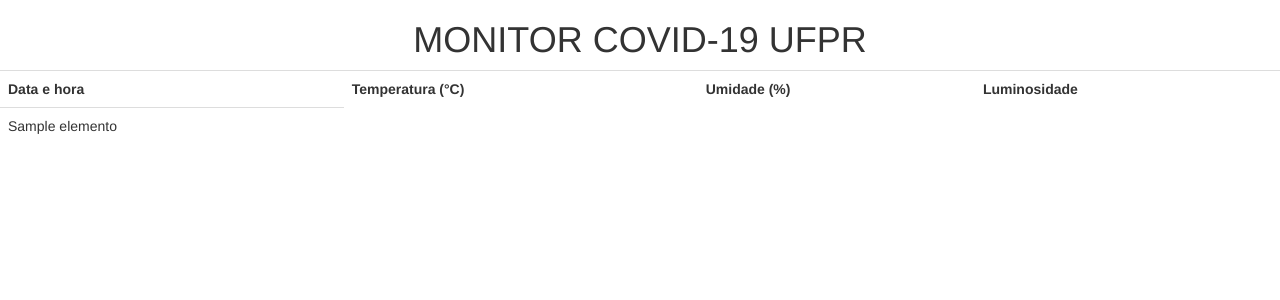
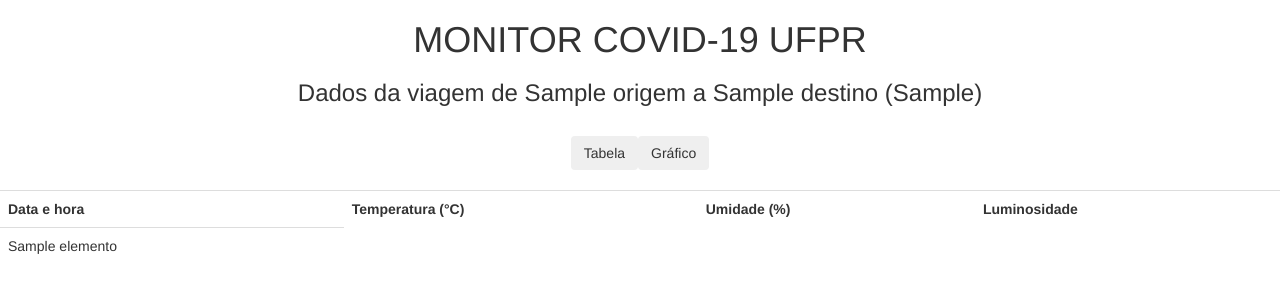
Before and after one commit to luckhassel/TCCUFPR, a Flask app: template templates/data.html in a window 1280 px wide. Shown: the top 300 px of the page. Run offline with Flask 2, Linux system fonts and the light colour scheme; the template is opened without the code that fills it: most values are stand-ins (such as "Sample title", 1, 10 or a date in 2020); some libraries are stand-ins or nearby versions.

Commit message:
implementing charts

```diff
--- a/app.py
+++ b/app.py
@@ -1,21 +1,24 @@
 from flask import Flask, render_template,request,jsonify
-from bson import ObjectId, json_util
+from bson import json_util
 from pymongo import MongoClient
 import os
 import qrcode
 import ast
 from datetime import datetime, timedelta
+import base64
 
 app = Flask(__name__)
 
 qr_images = os.path.join('static', 'images')
 app.config['QRIMAGES'] = qr_images
 
-client = MongoClient(os.environ['CUSTOMCONNSTR_DBCONNECTION'])
+client = MongoClient("mongodb://dbcovid:jJKZMcJ1Uhh0kVVzVDXCubicG6UBkLreHJcR4uY830VRAEFtk3Tw0w6RJn7xm93wDEiaMFj9ukJIbIQIgg62rg==@dbcovid.mongo.cosmos.azure.com:10255/?ssl=true&replicaSet=globaldb&retrywrites=false&maxIdleTimeMS=120000&appName=@dbcovid@")
+#client = MongoClient(os.environ['CUSTOMCONNSTR_DBCONNECTION'])
 db = client.mymongodb
-todos = db.coviddata
+dados_viagem = db.coviddata
 
-BASE_URL = "https://covid19ufpr.azurewebsites.net/get/"
+BASE_URL = "https://127.0.0.1:5000/get/"
+#BASE_URL = "https://covid19ufpr.azurewebsites.net/get/"
 
 @app.route('/', methods=['GET'])
 def main_page():
@@ -29,28 +32,47 @@ def post_data(id):
     temperatura=data_received["temperatura"]
     umidade = data_received["umidade"]
     luminosidade = data_received["luminosidade"]
-    todos.insert({"hashid": id, "periodo": dt_string,"temperatura": temperatura, "umidade": umidade, "luminosidade": luminosidade})
+    dados_viagem.insert({"hashid": id, "periodo": dt_string,"temperatura": temperatura, "umidade": umidade, "luminosidade": luminosidade})
     return jsonify({"status": "OK", "id": id, "periodo":dt_string, "temperatura": temperatura, "umidade": umidade, "luminosidade": luminosidade})
 
 
 @app.route('/get/<id>', methods=['GET'])
 def get_data(id):
     elements_list = []
-    data_return = todos.find({"hashid":id})
+    period_list = []
+    temperature_list = []
+    humidity_list = []
+    luminosity_list = []
+    data_return = dados_viagem.find({"hashid":id})
 
     data = json_util.dumps(data_return, default=json_util.default)
     data_converted = ast.literal_eval(data)
     for element in data_converted:
         elements_list.append(element['periodo'])
+        period_list.append(element['periodo'])
         elements_list.append(element['temperatura'])
+        temperature_list.append(element['temperatura'])
         elements_list.append(element['umidade'])
+        humidity_list.append(element['umidade'])
         elements_list.append(element['luminosidade'])
+        luminosity_list.append(element['luminosidade'])
 
-    return render_template('data.html', title='UFPR COVID MONITOR', dados=elements_list)
+    decoded_data = base64.b64decode(id)
+    dict_data = ast.literal_eval(decoded_data.decode())
+
+    return render_template('data.html', title='UFPR COVID MONITOR', origem=dict_data["origem"],
+    destino=dict_data["destino"], idLote=dict_data["idLote"], dados=elements_list, periodo=period_list,
+    temperatura=temperature_list, umidade=humidity_list, luminosidade=luminosity_list)
 
 @app.route('/qrcode', methods=['POST'])
 def get_qrcode():
-    hash_generated = str(hash(request.values.get("destino") + request.values.get("origem")))
+    data_generated = str({
+        "origem":f"{request.values.get('origem')}",
+        "destino":f"{request.values.get('destino')}",
+        "idLote":f"{request.values.get('idLote')}"
+    })
+    data_generated_bytes = data_generated.encode("ascii")
+    hash_generated = (base64.b64encode(data_generated_bytes)).decode("ascii")
     img = qrcode.make(f'{BASE_URL}{hash_generated}')
     img.save(f'{hash_generated}.png')
     os.rename(f'{hash_generated}.png', f'./static/images/{hash_generated}.png')
--- a/templates/data.html
+++ b/templates/data.html
@@ -7,12 +7,23 @@
     <link rel="stylesheet" href="https://maxcdn.bootstrapcdn.com/bootstrap/3.4.1/css/bootstrap.min.css">
     <script src="https://ajax.googleapis.com/ajax/libs/jquery/3.5.1/jquery.min.js"></script>
     <script src="https://maxcdn.bootstrapcdn.com/bootstrap/3.4.1/js/bootstrap.min.js"></script>
+    <script src="https://cdn.plot.ly/plotly-latest.min.js"></script>
     <style>
     </style>
     <script src=""></script>
     <body>
         <div align="center">
             <h1>MONITOR COVID-19 UFPR</h1>
+            <h3>Dados da viagem de {{origem}} a {{destino}} ({{idLote}})</h3>
+            <div class="tab">
+                <table>
+                    <td><button id="tableButton" class="button btn tablinks" onclick="openTab(event, 'dataTable')">Tabela</button></td>
+                    <br>
+                    <td><button id="plotButton" class="button btn tablinks" onclick="openTab(event, 'myPlot')">Gráfico</button></td>
+                </table>
+            </div>
+            <br>
+            <div id="dataTable" class="tabcontent">
                 {% if dados != [] %}
                     <table class="table">
                         <tr>
@@ -30,8 +41,140 @@
                         {% endfor %}
                     </table>
                 {% else %}
-                <p><strong>Nenhum dados disponível no momento!</strong></p>
+                    <p><strong>Nenhum dado disponível no momento!</strong></p>
                 {% endif %}
             </div>
+        </div>
+        <div id="myPlot" class="tabcontent">
+            <table>
+                <tr>
+                    <td><div id="plotTemperature" style="width:100%;max-width:650px"></div></td>
+                    <td><div id="plotLuminosity" style="width:100%;max-width:650px"></div></td>
+                </tr>
+                <tr>
+                    <td><div id="plotHumidity" style="width:100%;max-width:650px"></div></td>
+                </tr>
+            </table>
+        </div>
+
+        <script>
+            var yArrayString = '{{temperatura}}';
+            var xArrayString = '{{periodo}}';
+            var yArray = eval(yArrayString);
+            var xArray = xArrayString.split(',');
+
+            var size = xArray.length;
+
+            for(var i=0; i<size; i++){
+                xArray[i] = xArray[i].substr(6,19);
+            }
+
+            console.log(yArray);
+            console.log(typeof(yArray));
+            console.log(xArray);
+            console.log(typeof(xArray));
+            // Define Data
+            var data = [{
+            x:xArray,
+            y:yArray,
+            mode:"lines"
+            }];
+
+            // Define Layout
+            var layout = {
+            yaxis: {range: [-20, 40], title: "Temperatura (°C)"},
+            xaxis: {range: xArray, title: "Periodo"},
+            title: "Gráfico de Temperatura"
+            };
+
+            // Display using Plotly
+            Plotly.newPlot("plotTemperature", data, layout);
+        </script>
+        <script>
+            var yArrayString = '{{umidade}}';
+            var xArrayString = '{{periodo}}';
+            var yArray = eval(yArrayString);
+            var xArray = xArrayString.split(',');
+
+            var size = xArray.length;
+
+            for(var i=0; i<size; i++){
+                xArray[i] = xArray[i].substr(6,19);
+            }
+
+            console.log(yArray);
+            console.log(typeof(yArray));
+            console.log(xArray);
+            console.log(typeof(xArray));
+            // Define Data
+            var data = [{
+            x:xArray,
+            y:yArray,
+            mode:"lines"
+            }];
+
+            // Define Layout
+            var layout = {
+            yaxis: {range: [0, 100], title: "Umidade (%)"},
+            xaxis: {range: xArray, title: "Periodo"},
+            title: "Gráfico de Umidade"
+            };
+
+            // Display using Plotly
+            Plotly.newPlot("plotHumidity", data, layout);
+        </script>
+        <script>
+            var yArrayString = '{{luminosidade}}';
+            var xArrayString = '{{periodo}}';
+            var yArray = eval(yArrayString);
+            var xArray = xArrayString.split(',');
+
+            var size = xArray.length;
+
+            for(var i=0; i<size; i++){
+                xArray[i] = xArray[i].substr(6,19);
+            }
+
+            console.log(yArray);
+            console.log(typeof(yArray));
+            console.log(xArray);
+            console.log(typeof(xArray));
+            // Define Data
+            var data = [{
+            x:xArray,
+            y:yArray,
+            mode:"lines"
+            }];
+
+            // Define Layout
+            var layout = {
+            yaxis: {range: [0,1], title: "Luminosidade"},
+            xaxis: {range: xArray, title: "Periodo"},
+            title: "Gráfico de Luminosidade"
+            };
+
+            // Display using Plotly
+            Plotly.newPlot("plotLuminosity", data, layout);
+        </script>
+        <script>
+            function openTab(evt, cityName) {
+              var i, tabcontent, tablinks;
+              tabcontent = document.getElementsByClassName("tabcontent");
+              for (i = 0; i < tabcontent.length; i++) {
+                tabcontent[i].style.display = "none";
+              }
+              tablinks = document.getElementsByClassName("tablinks");
+              for (i = 0; i < tablinks.length; i++) {
+                tablinks[i].className = tablinks[i].className.replace(" active", "");
+              }
+              document.getElementById(cityName).style.display = "block";
+              evt.currentTarget.className += " active";
+            }
+        </script>
+        <script>
+            jQuery(function(){
+                jQuery('#tableButton').click();
+            });
+        </script>
     </body>
 </html>
```
Lines whose indentation alone changed are shown as unchanged.
